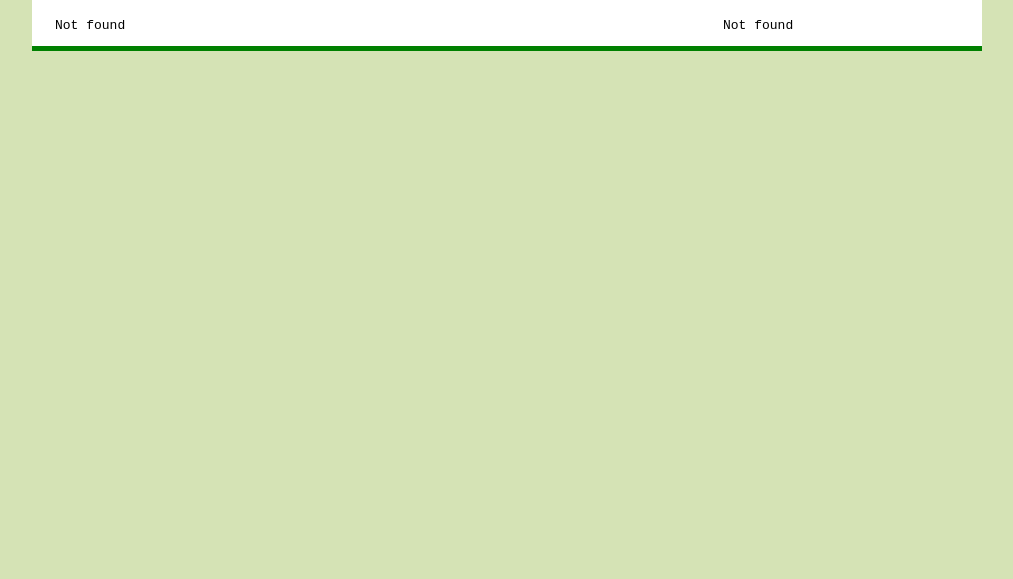
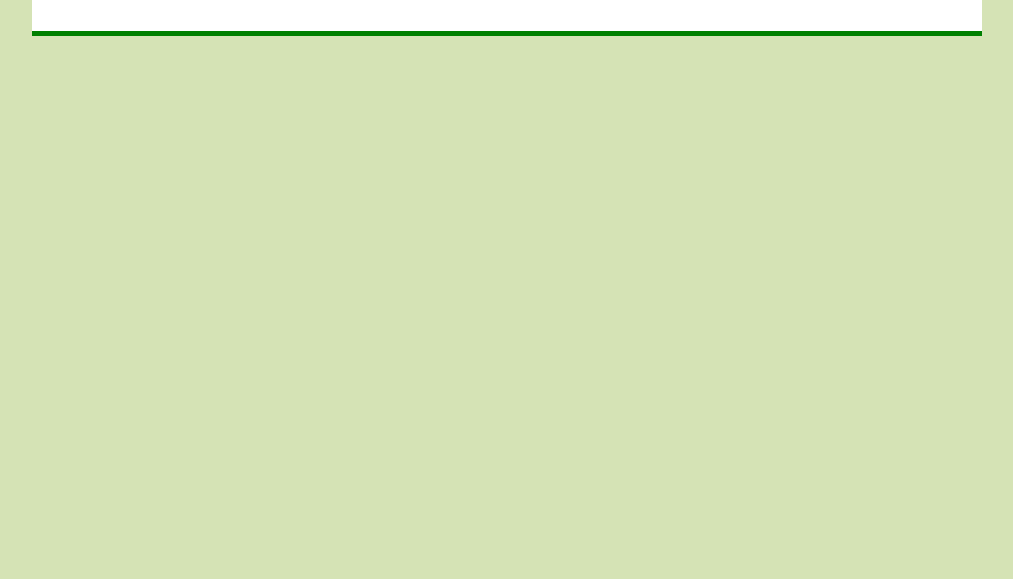
Before and after one commit to bhattagoutham/bhattagoutham.github.io, a plain HTML site: page index.html in a window 1280 px wide. Shown: the part 221-800 px from the top of the page, without its empty margins (133-1146 px from the left). Drawn offline with nearby package versions, Linux system fonts and the light colour scheme.

Commit message:
minor changes 2

```diff
--- a/index.html
+++ b/index.html
@@ -81,11 +81,11 @@
 
                 <div class = "row">
                     <div id="divLeftCol" class = "col-xs-12 col-sm-12 col-md-8" >
-                        <iframe id = "leftCol" name = "leftCol" src = "..." width="100%" class="leftColStyle" frameborder="0" scrolling="no"></iframe>
+                        <iframe id = "leftCol" name = "leftCol" src = "blank.htm" width="100%" class="leftColStyle" frameborder="0" scrolling="no"></iframe>
                     </div>
 
                     <div id="divRightCol" class = "col-xs-12 col-sm-12 col-md-4" >
-                        <iframe id = "rightCol" name = "rightCol" src = "..." width="100%" class="rightColStyle" frameborder="0" scrolling="no"></iframe>
+                        <iframe id = "rightCol" name = "rightCol" src = "blank.htm" width="100%" class="rightColStyle" frameborder="0" scrolling="no"></iframe>
                     </div>
                 </div>
 
```
Also changed, not shown: pics/img2.jpg.
